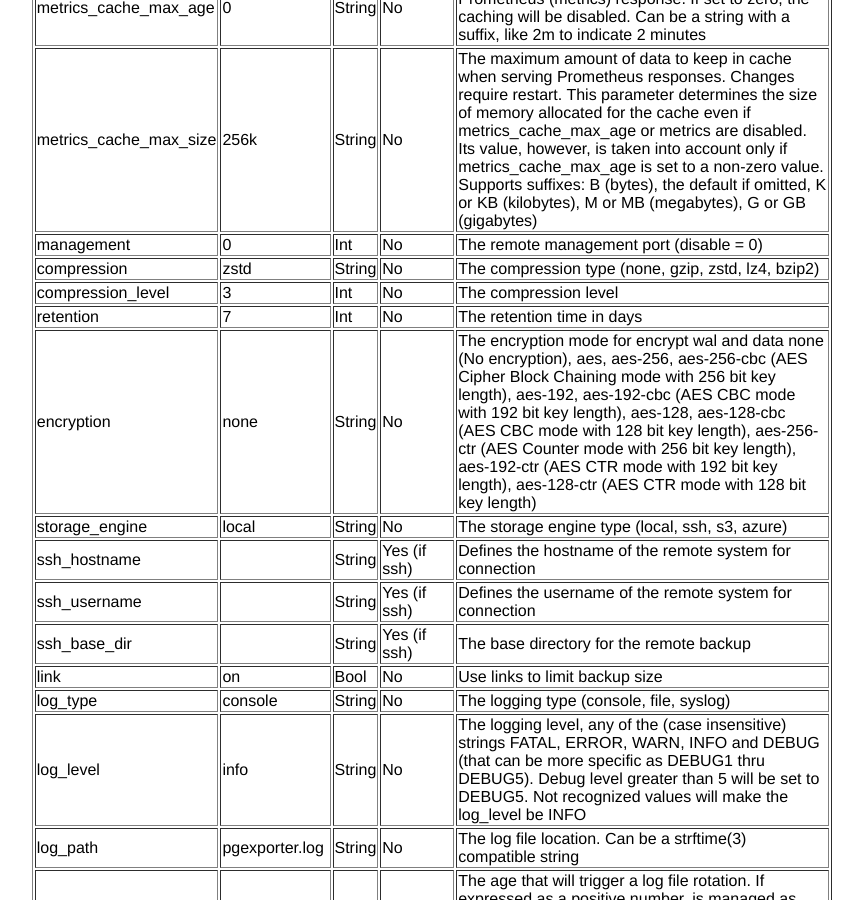
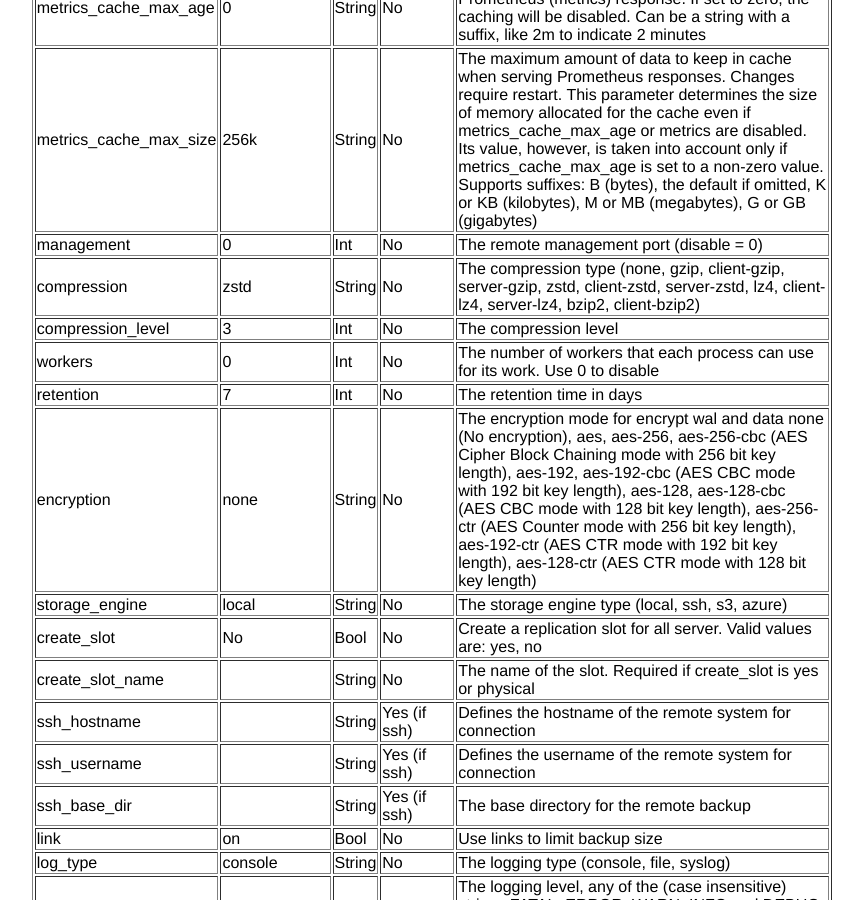
Before and after one commit to pgmoneta/pgmoneta.github.io, a Jekyll site: the page built from configuration.html, in a window 1280 px wide and 900 px high, scrolled down 352 px. Shown: the whole window, without its empty margins (221-1084 px from the left). Built offline with Jekyll 4.4.1, drawn with Linux system fonts in a browser that asks for light colours; some web fonts are replaced; some of the changed text lies outside the part shown.

Commit message:
Update for 0.10

```diff
--- a/configuration.html
+++ b/configuration.html
@@ -85,7 +85,7 @@ layout: default
           <td>zstd</td>
           <td>String</td>
           <td>No</td>
-          <td>The compression type (none, gzip, zstd, lz4, bzip2)</td>
+          <td>The compression type (none, gzip, client-gzip, server-gzip, zstd, client-zstd, server-zstd, lz4, client-lz4, server-lz4, bzip2, client-bzip2)</td>
         </tr>
         <tr>
           <td>compression_level</td>
@@ -93,6 +93,13 @@ layout: default
           <td>Int</td>
           <td>No</td>
           <td>The compression level</td>
+        </tr>
+        <tr>
+          <td>workers</td>
+          <td>0</td>
+          <td>Int</td>
+          <td>No</td>
+          <td>The number of workers that each process can use for its work. Use 0 to disable</td>
         </tr>
         <tr>
           <td>retention</td>
@@ -117,6 +124,20 @@ layout: default
           <td>String</td>
           <td>No</td>
           <td>The storage engine type (local, ssh, s3, azure)</td>
+        </tr>
+        <tr>
+          <td>create_slot</td>
+          <td>No</td>
+          <td>Bool</td>
+          <td>No</td>
+          <td>Create a replication slot for all server. Valid values are: yes, no</td>
+        </tr>
+        <tr>
+          <td>create_slot_name</td>
+          <td></td>
+          <td>String</td>
+          <td>No</td>
+          <td>The name of the slot. Required if create_slot is yes or physical</td>
         </tr>
         <tr>
           <td>ssh_hostname</td>
@@ -353,6 +374,20 @@ layout: default
           <td>Failover to this server if follow server fails</td>
         </tr>
         <tr>
+          <td>create_slot</td>
+          <td>No</td>
+          <td>Bool</td>
+          <td>No</td>
+          <td>Create a replication slot for all server. Valid values are: yes, no</td>
+        </tr>
+        <tr>
+          <td>create_slot_name</td>
+          <td></td>
+          <td>String</td>
+          <td>No</td>
+          <td>The name of the slot. Required if create_slot is yes or physical</td>
+        </tr>
+        <tr>
           <td>ssh_ciphers</td>
           <td>aes-256-ctr, aes-192-ctr, aes-128-ctr</td>
           <td>String</td>
@@ -438,11 +473,18 @@ layout: default
           <td>The retention time in days, weeks, months, years</td>
         </tr>
         <tr>
-          <td>synchronous</td>
-          <td>off</td>
-          <td>Bool</td>
+          <td>wal_shipping</td>
+          <td></td>
+          <td>String</td>
           <td>No</td>
-          <td>Use synchronous receive</td>
+          <td>The WAL shipping directory</td>
+        </tr>
+        <tr>
+          <td>workers</td>
+          <td>0</td>
+          <td>Int</td>
+          <td>No</td>
+          <td>The number of workers that each process can use for its work. Use 0 to disable, -1 means use the global settting</td>
         </tr>
         <tr>
           <td>tls_cert_file</td>
```
